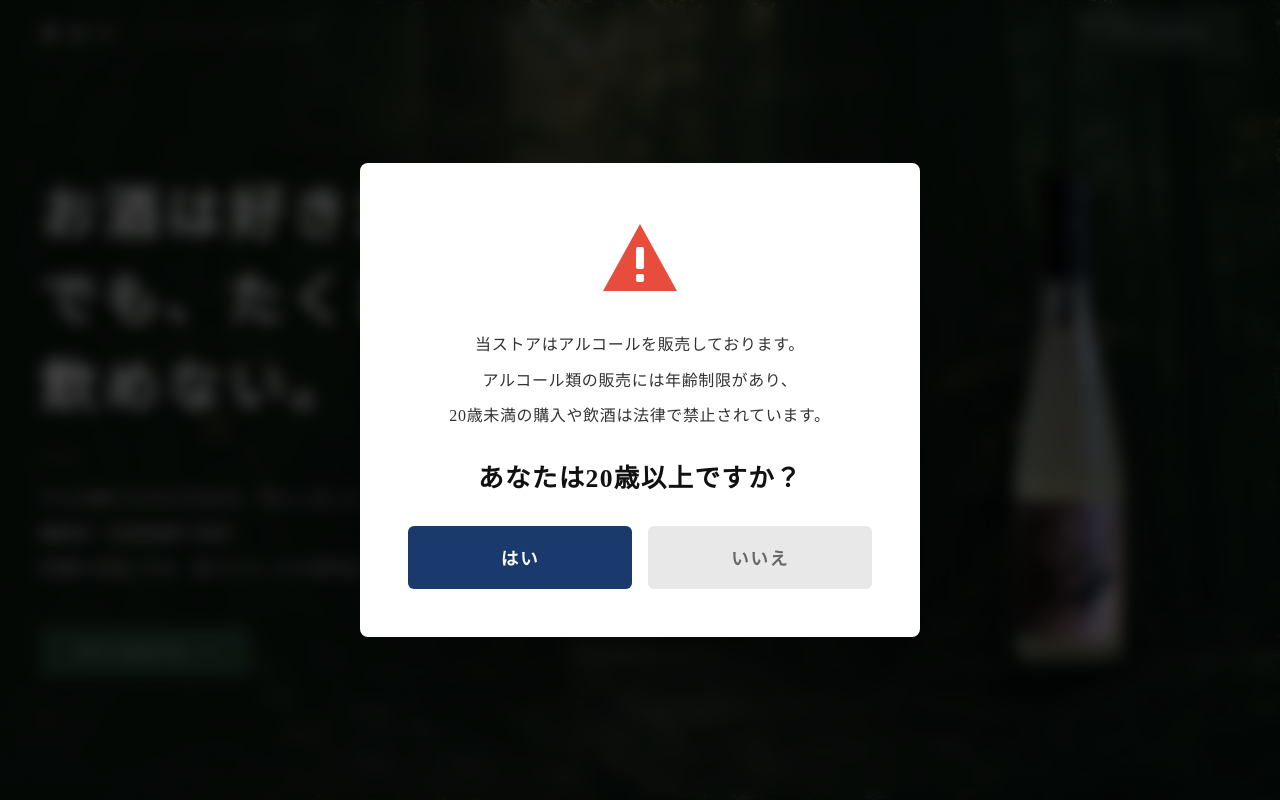
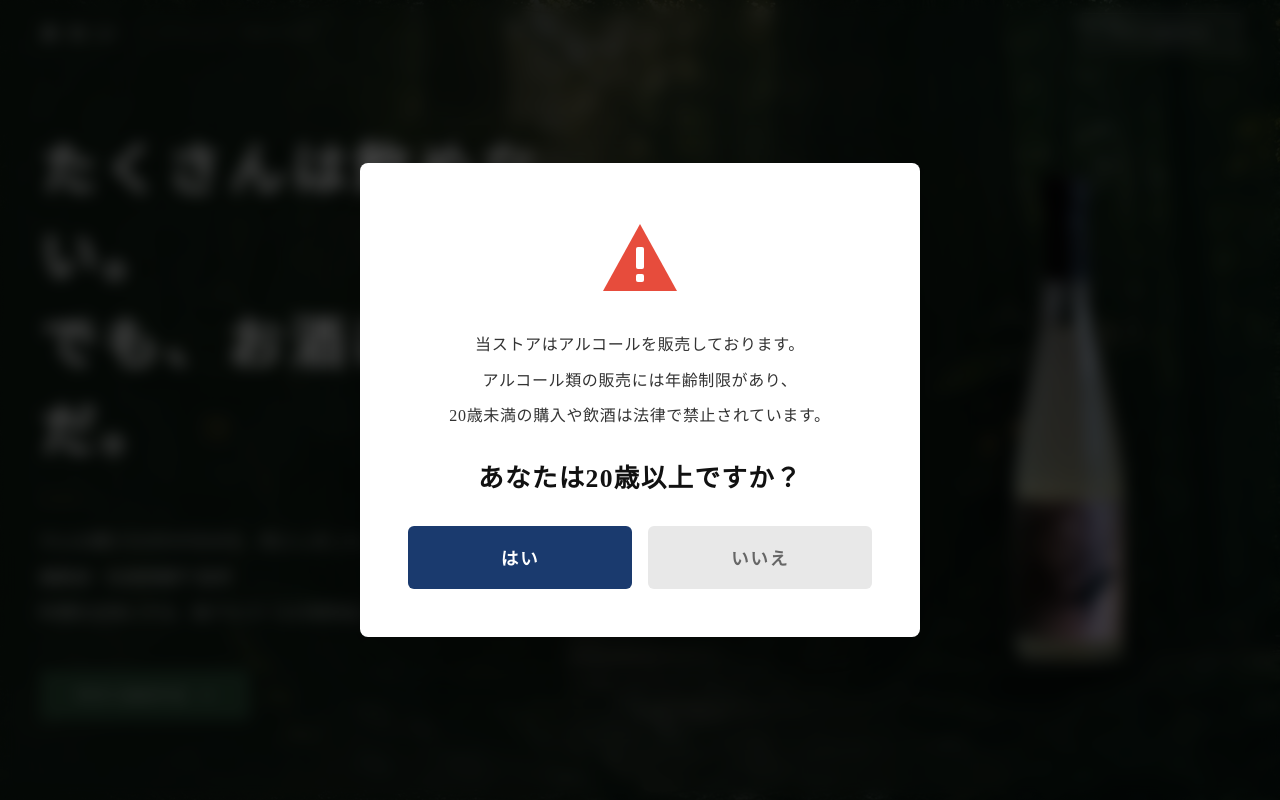
Before and after one commit to sumipan/web-lp, a plain HTML site: page index.html in a window 1280 px wide. Shown: the top 800 px of the page. Drawn offline with nearby package versions, Linux system fonts and the light colour scheme; a web font is replaced by a local one.

Commit message:
ヒーローキャッチコピーの順序を入れ替え
Co-Authored-By: Claude Sonnet 4.6 <noreply@anthropic.com>

```diff
--- a/index.html
+++ b/index.html
@@ -438,7 +438,7 @@
     <div class="hero-text">
 
       <h1 class="hero-main-copy rv d1">
-        お酒は好きだ。<br/>でも、たくさんは<br/>飲めない。
+        たくさんは飲めない。<br/>でも、お酒は好きだ。
       </h1>
       <div class="hero-divider rv d2"></div>
       <p class="hero-sub-copy rv d2">
```
